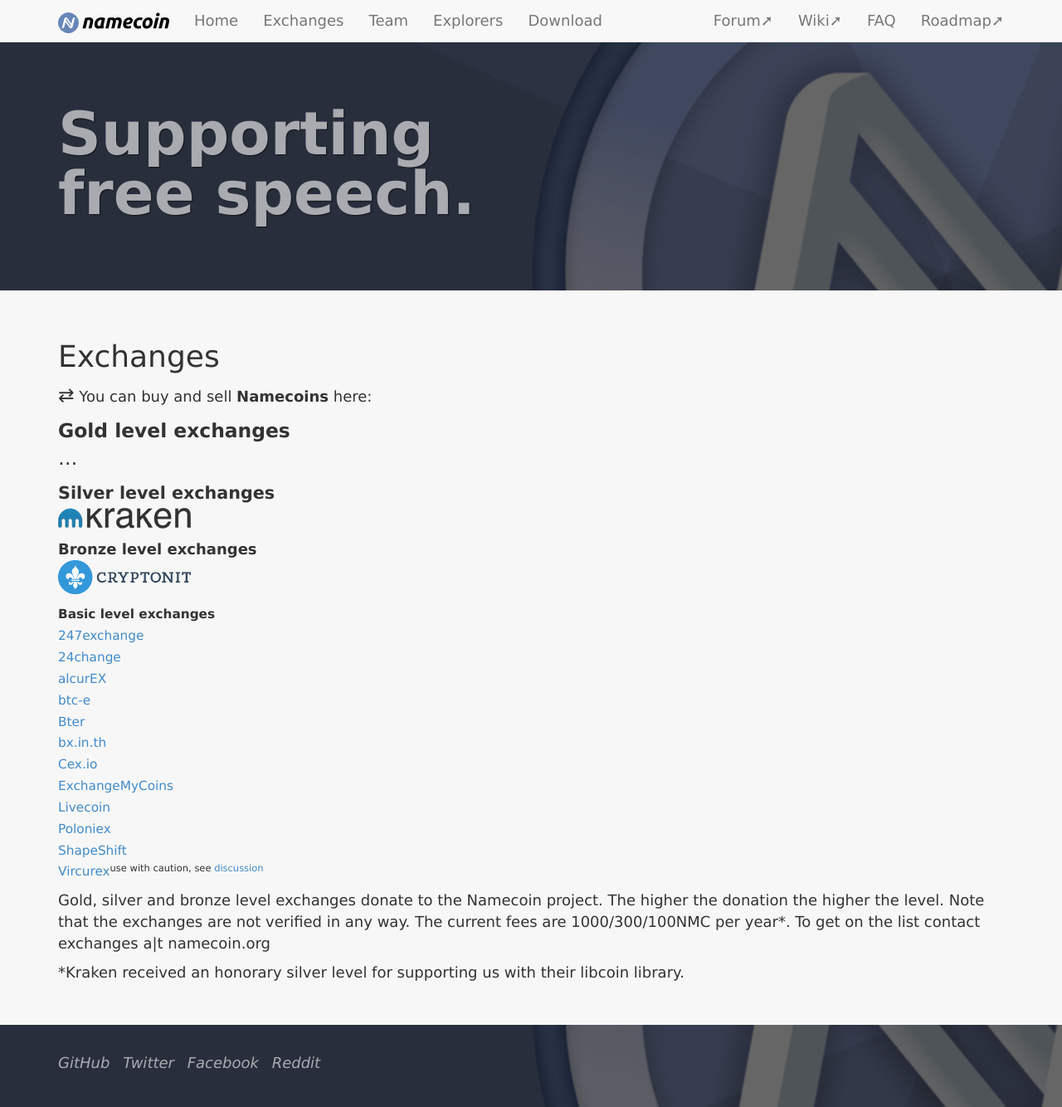
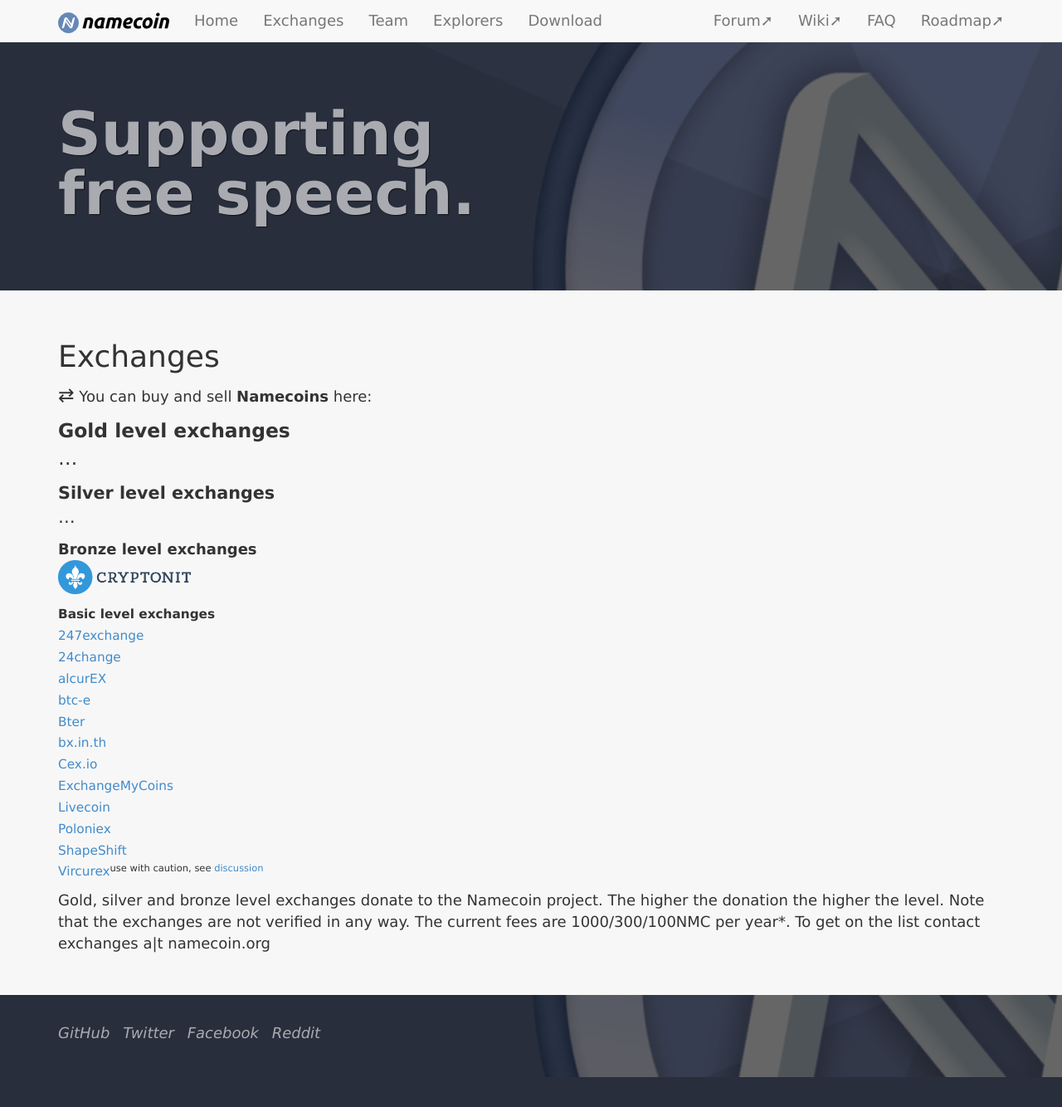
Before and after one commit to JeremyRand/namecoin.org, a Jekyll site: the page built from exchanges/index.md, in a window 1280 px wide and 1334 px high. Shown: the whole window at 83% size. Built offline with Jekyll 4.4.1, drawn with Linux system fonts in a browser that asks for light colours.

Commit message:
Remove Kraken from Exchanges list
Kraken no longer carries NMC; remove them.

```diff
--- a/exchanges/index.md
+++ b/exchanges/index.md
@@ -14,7 +14,7 @@ title: Exchanges
 
 <span style="font-size:115%;">
 **Silver level exchanges**<br>
-[<img alt="Kraken" src="images/kraken.png">](https://kraken.com)<br>
+...<br>
 </span>
 
 <span style="font-size:100%;">
@@ -40,5 +40,3 @@ title: Exchanges
 
 Gold, silver and bronze level exchanges donate to the Namecoin project. The higher the donation the higher the level. Note that the exchanges are not verified in any way.
 The current fees are 1000/300/100NMC per year*. To get on the list contact exchanges a|t namecoin.org
-
-*Kraken received an honorary silver level for supporting us with their libcoin library.
```
